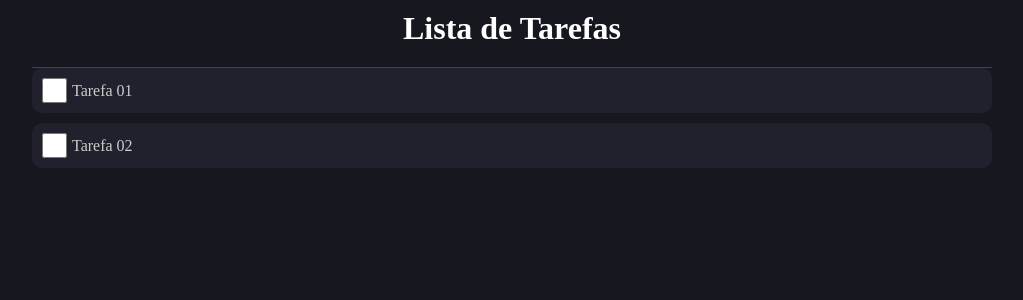
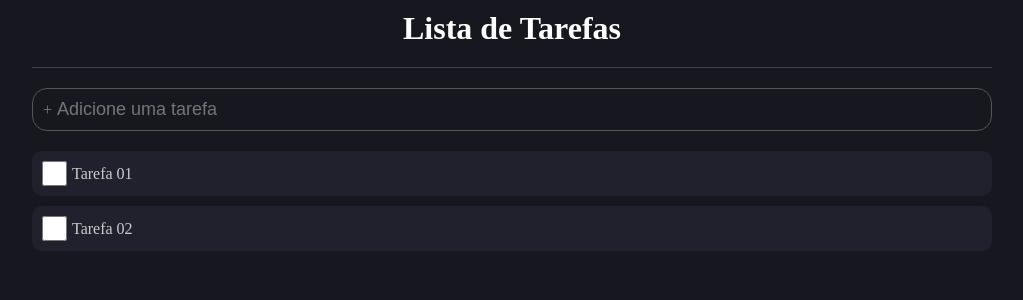
Before and after one commit to matheusduartedevs/todo-list-typescript, a React (Vite) app: page / in a window 1280 px wide. Shown: the top 300 px of the page, without its empty margins (128-1151 px from the left). Built offline with nearby package versions, Linux system fonts and the light colour scheme.

Commit message:
estilização da AddArea

```diff
--- a/src/App.tsx
+++ b/src/App.tsx
@@ -1,6 +1,7 @@
 import { useState } from 'react'
 import { Item } from './types/Item'
 import ListItem from './components/ListItem'
+import AddArea from './components/AddArea'
 import * as C from './App.styles'
 
 const App = () => {
@@ -13,11 +14,12 @@
     <C.Container>
       <C.Area>
         <C.Header>Lista de Tarefas</C.Header>
-        <>
+          <AddArea />
+
           {list.map((item, index) => (
             <ListItem key={index} item={item} />
           ))}
-        </>
+
       </C.Area>
     </C.Container>
   )
--- /dev/null
+++ b/src/components/AddArea/index.tsx
@@ -0,0 +1,15 @@
+import * as C from './styles'
+
+const AddArea = () => {
+  return (
+    <C.Container>
+        <div className="image">+</div>
+        <input
+            type="text"
+            placeholder='Adicione uma tarefa'
+        />
+    </C.Container>
+  )
+}
+
+export default AddArea
--- /dev/null
+++ b/src/components/AddArea/styles.ts
@@ -0,0 +1,23 @@
+import styled from "styled-components";
+
+export const Container = styled.div`
+    border: 1px solid #555;
+    border-radius: 15px;
+    padding: 10px;
+    margin: 20px 0;
+    display: flex;
+    align-items: center;
+
+    .image {
+        margin-right: 5px;
+    }
+
+    input {
+        border: 0px;
+        background: transparent;
+        outline: 0;
+        color: #FFF;
+        font-size: 18px;
+        flex: 1;
+    }
+`
```
